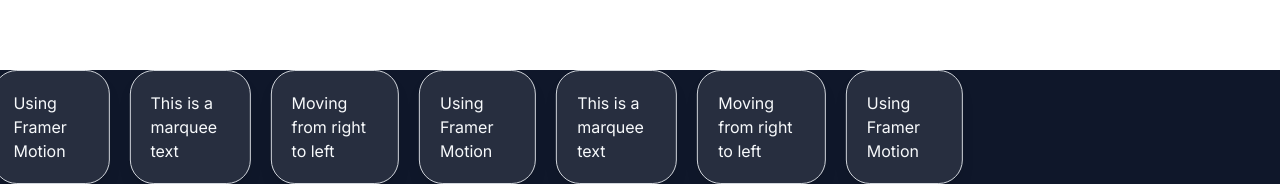
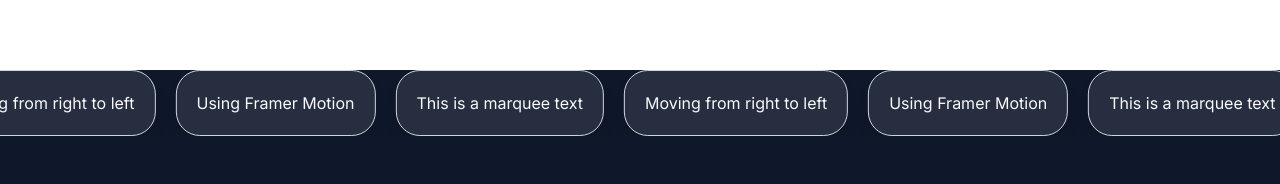
Before and after one commit to Trilochan20/next14-framermotion-animation, a Next.js app: page / in a window 1280 px wide. Shown: the part 2330-2514 px from the top of the page. After the commit the page ends 2466 px from the top, so only its background shows below. Built offline with nearby package versions, Linux system fonts and the light colour scheme.

Commit message:
updated buggy scroll

```diff
--- a/app/component/ui/MarqueeAnimation.tsx
+++ b/app/component/ui/MarqueeAnimation.tsx
@@ -45,12 +45,12 @@
 
   return (
     <div ref={containerRef} className="w-full overflow-hidden">
-      <motion.div className="flex flex-nowrap" animate={controls}>
+      <motion.div className="flex whitespace-nowrap" animate={controls}>
         {[...Array(repeatCount)].map((_, index) => (
           <div
             key={index}
             ref={index === 0 ? contentRef : undefined}
-            className="inline-flex "
+            className="inline-flex"
           >
             {children}
           </div>
```
